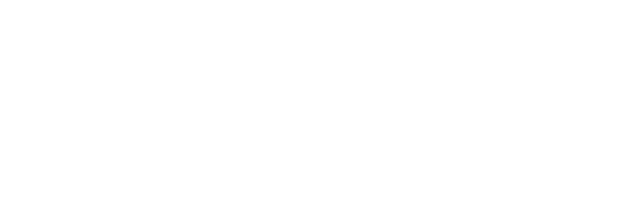
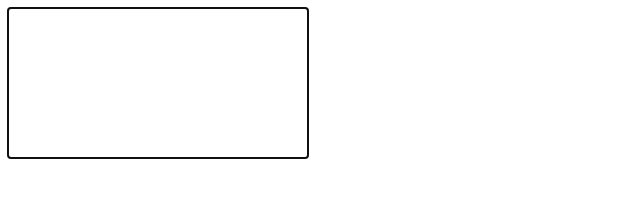
Before and after one commit to enemycnt/game_of_squares, a plain HTML site: page index.html in a window 1280 px wide. Shown: the whole page, without its empty margins (0-640 px from the left). Drawn offline with Linux system fonts and the light colour scheme.

Commit message:
added autofocus

```diff
--- a/index.html
+++ b/index.html
@@ -11,7 +11,9 @@
   <body>
     <link data-trunk rel="inline" href="build/web/sound.js" />
     <div class="game-container">
-      <canvas id="bevy"> Javascript and support for canvas is required </canvas>
+      <canvas id="bevy" tabindex="0" autofocus>
+        Javascript and support for canvas is required
+      </canvas>
     </div>
   </body>
 </html>
```
